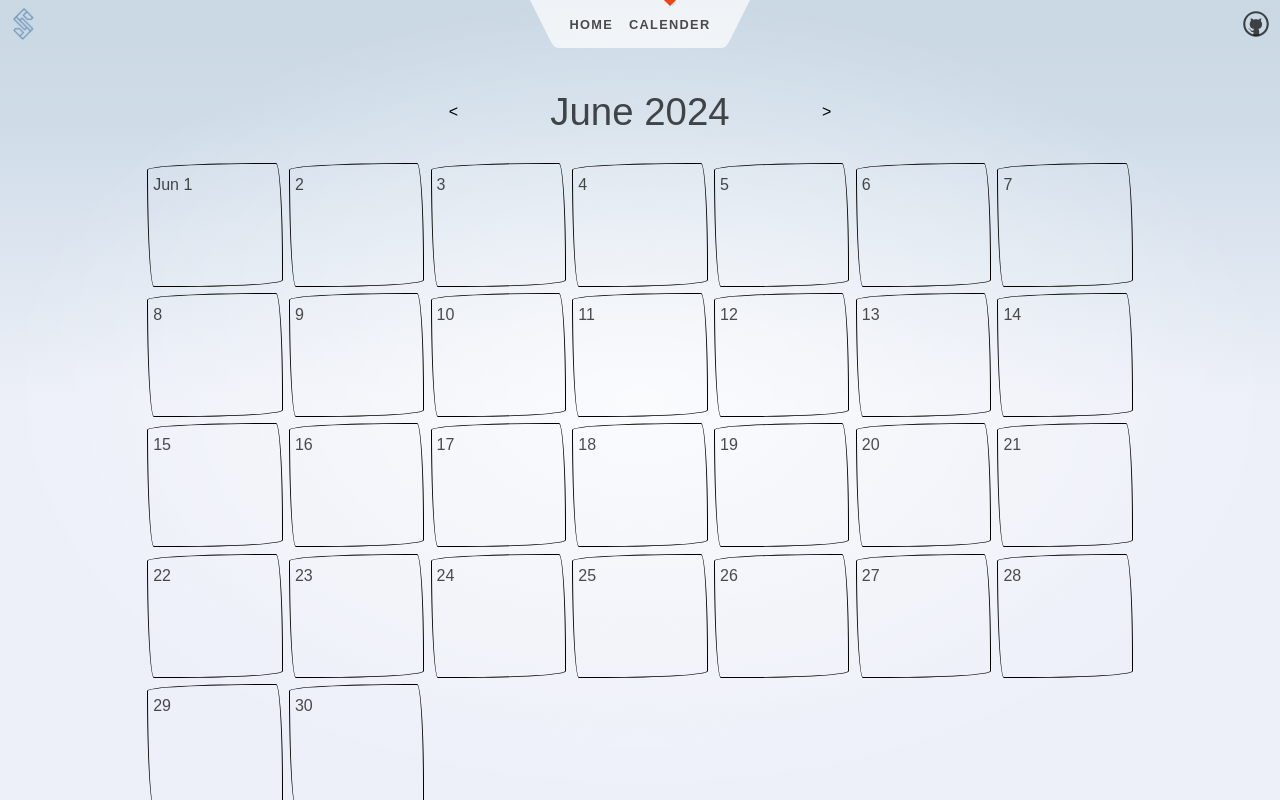
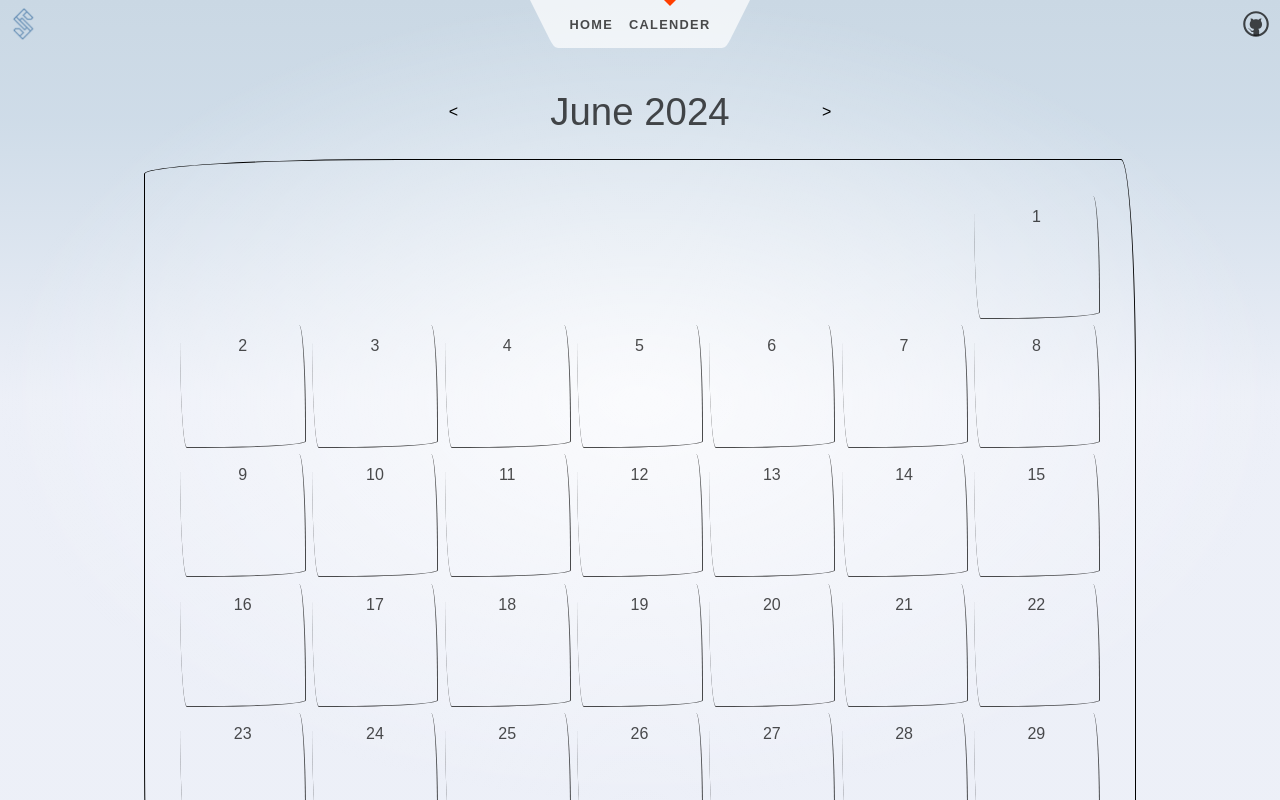
Before and after one commit to Devansh-Walia/calendraw, a SvelteKit app: page /calender in a window 1280 px wide. Shown: the top 800 px of the page. Built offline with nearby package versions, Linux system fonts and the light colour scheme.

Commit message:
refactor: Improve calendar layout and styling

```diff
--- a/src/routes/calender/+page.svelte
+++ b/src/routes/calender/+page.svelte
@@ -1,9 +1,6 @@
 <script lang="ts">
-    interface Day {
-        name: string;
-        enabled: boolean;
-        date: Date;
-    }
+    import type { Day } from '../../utils/types';
+
     var dayNames = ['Sun', 'Mon', 'Tue', 'Wed', 'Thu', 'Fri', 'Sat'];
     let monthNames = [
         'January',
@@ -28,26 +25,32 @@
 
     function initMonth() {
         let daysLocal: Day[] = [];
-        let monthAbbrev = monthNames[month].slice(0, 3);
 
         var daysInThisMonth = new Date(year, month + 1, 0).getDate();
 
-        for (let i = 0; i < daysInThisMonth; i++) {
-            let d = new Date(year, month, i + 1);
-            if (i == 0)
-                daysLocal.push({
-                    name: monthAbbrev + ' ' + (i + 1),
-                    enabled: true,
-                    date: d,
-                });
-            else daysLocal.push({ name: '' + (i + 1), enabled: true, date: d });
+        var firstDay = new Date(year, month, 1).getDay();
+
+        for (let index = 0; index < firstDay; index++) {
+            daysLocal.push({
+                name: '',
+                enabled: false,
+                date: new Date(year, month, 0),
+            });
+        }
+
+        for (let index = 0; index < daysInThisMonth; index++) {
+            let thisDate = new Date(year, month, index + 1);
+            daysLocal.push({
+                name: `${index + 1}`,
+                enabled: true,
+                date: thisDate,
+            });
         }
 
         days = daysLocal;
     }
 
     $: month, year, initMonth();
-    console.log(days);
 </script>
 
 <div class="console">
@@ -55,9 +58,9 @@
     <h1>{monthNames[month]} {year}</h1>
     <button on:click={() => (month = (month - 1 + 12) % 12)}>&gt;</button>
 </div>
-<div class="calender">
+<div class="calender divide-x divide-y crooked">
     {#each days as day}
-        <div class="day crooked {day.enabled ? 'enabled' : 'disabled'}">
+        <div class="day {day.enabled ? 'crooked' : ''}">
             {day.name}
         </div>
     {/each}
@@ -86,11 +89,13 @@
         justify-content: center;
         align-items: center;
         grid-template-columns: repeat(7, 1fr);
+        border: 1px solid black;
+        padding: 2rem;
     }
     .calender > .day {
         display: inline-block;
         line-height: 2rem;
-        border: 1px solid #000;
+        text-align: center;
         padding: 5px;
         min-height: 7rem;
         margin: 0.2rem;
```
